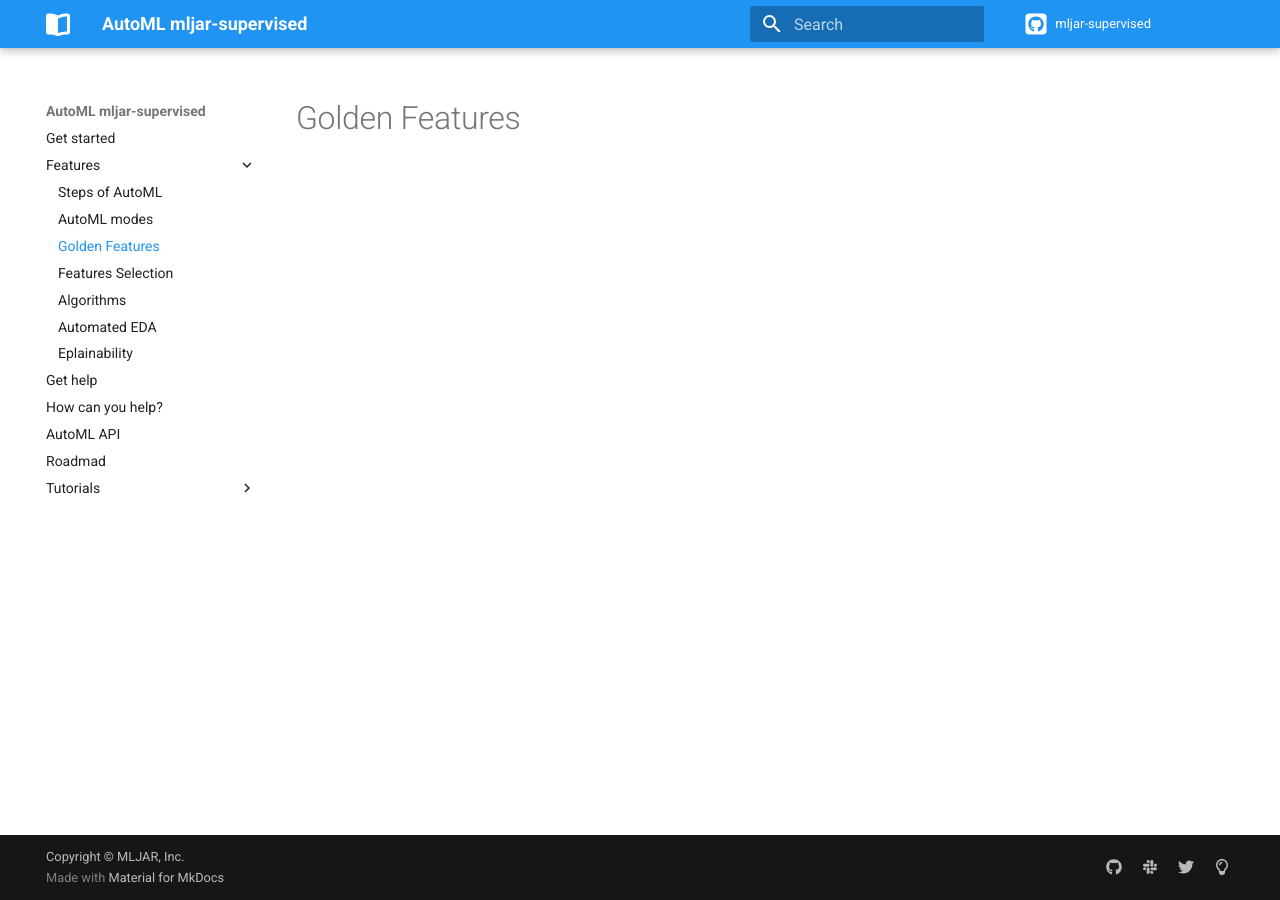
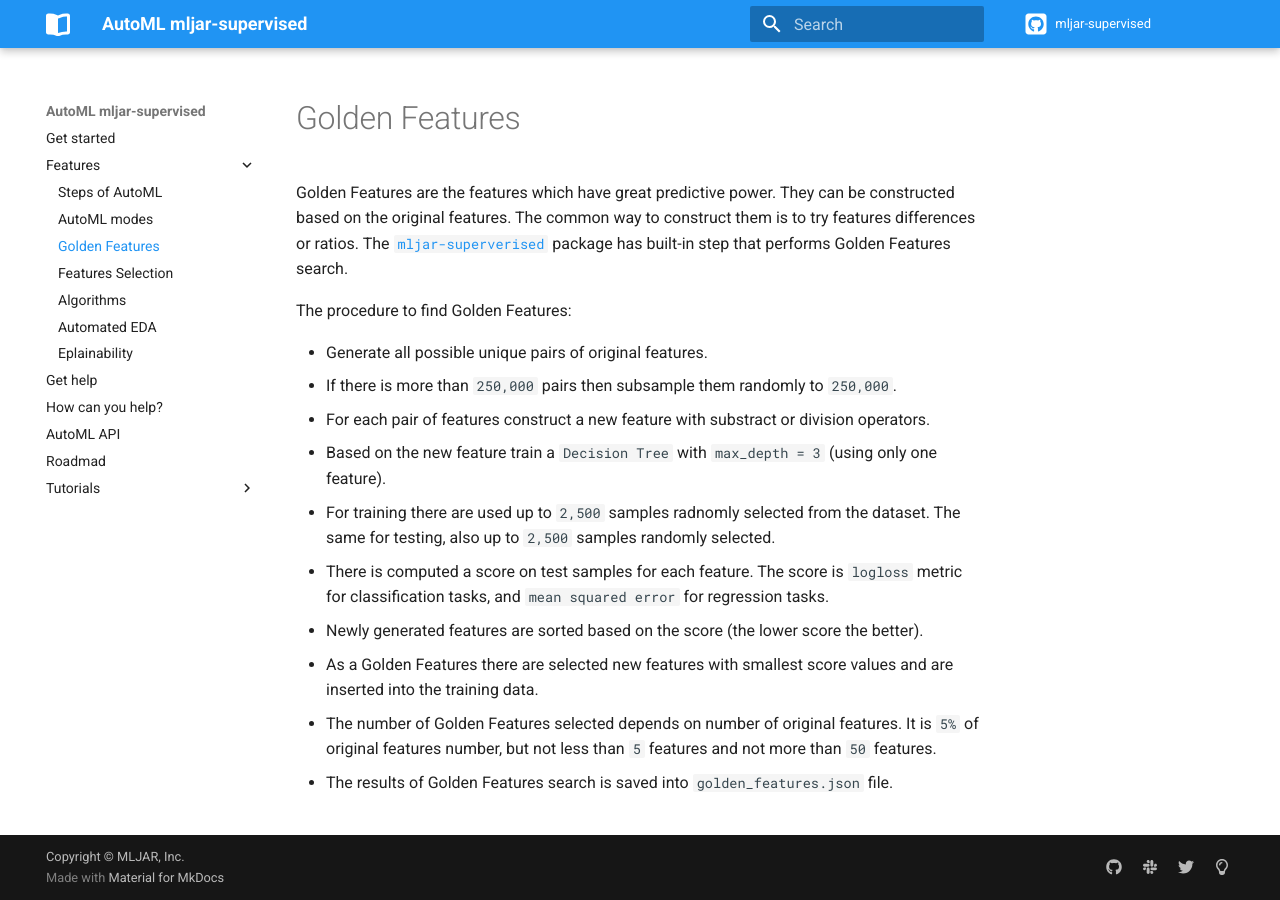
Before and after one commit to mljar/docs, an MkDocs documentation site: the page built from docs/features/golden_features.md, in a window 1280 px wide. Built offline with MkDocs 1.6.1 and Material for MkDocs 9.7.7, drawn with Linux system fonts in a browser that asks for light colours; comment, search, counter and statistics services are not loaded.

Commit message:
golden features

```diff
--- a/docs/features/golden_features.md
+++ b/docs/features/golden_features.md
@@ -1 +1,16 @@
 # Golden Features
+
+Golden Features are the features which have great predictive power. They can be constructed based on the original features. The common way to construct them is to try features differences or ratios. The [`mljar-superverised`](https://github.com/mljar/mljar-supervised) package has built-in step that performs Golden Features search.
+
+The procedure to find Golden Features:
+
+- Generate all possible unique pairs of original features.
+- If there is more than `250,000` pairs then subsample them randomly to `250,000`.
+- For each pair of features construct a new feature with substract or division operators.
+- Based on the new feature train a `Decision Tree` with `max_depth = 3` (using only one feature).
+- For training there are used up to `2,500` samples radnomly selected from the dataset. The same for testing, also up to `2,500` samples randomly selected.
+- There is computed a score on test samples for each feature. The score is `logloss` metric for classification tasks, and `mean squared error` for regression tasks.
+- Newly generated features are sorted based on the score (the lower score the better).
+- As a Golden Features there are selected new features with smallest score values and are inserted into the training data.
+- The number of Golden Features selected depends on number of original features. It is `5%` of original features number, but not less than `5` features and not more than `50` features.
+- The results of Golden Features search is saved into `golden_features.json` file.
```
Also changed, not shown: docs/features/algorithms.md (+24 -0 lines).
